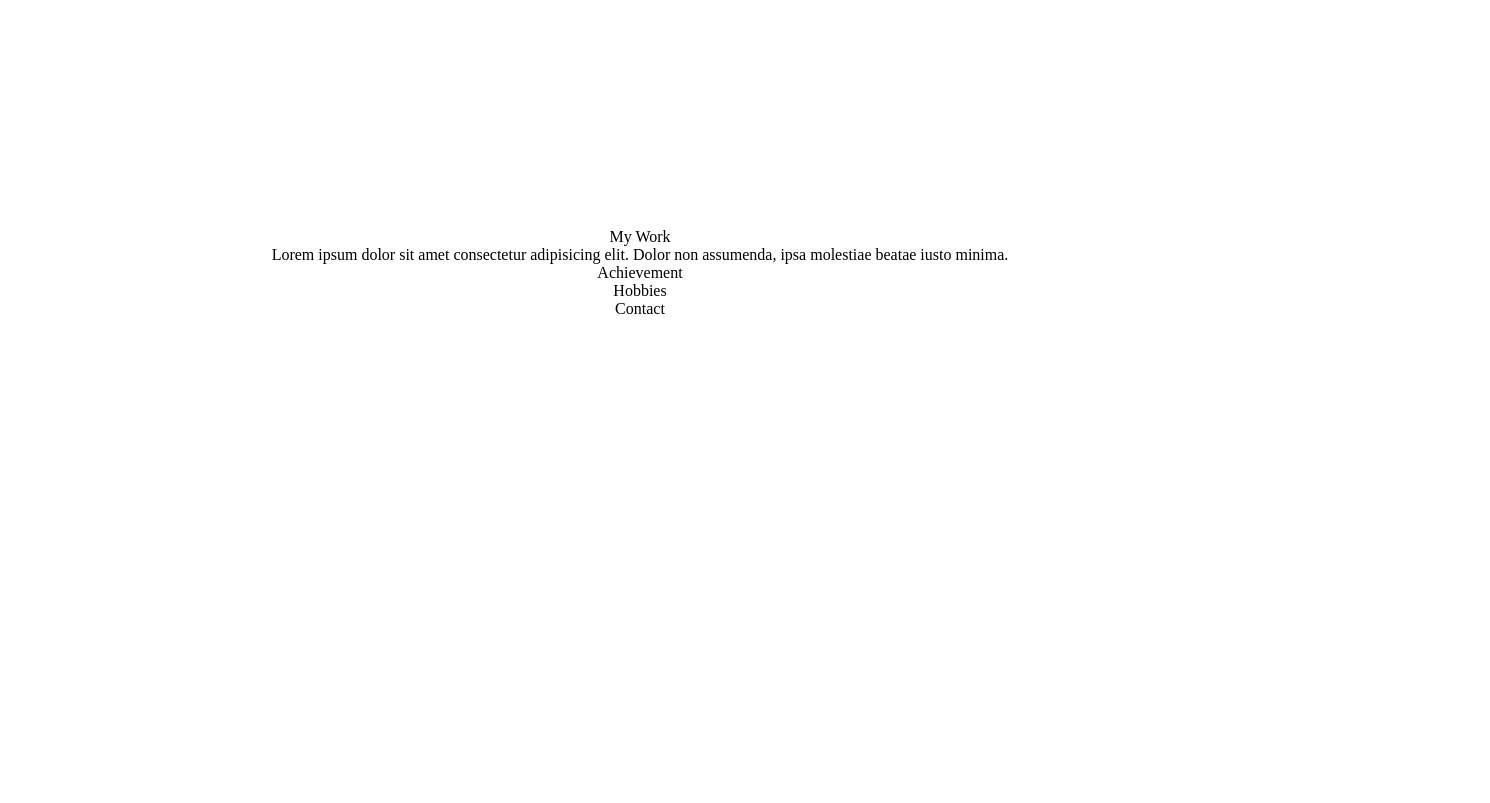
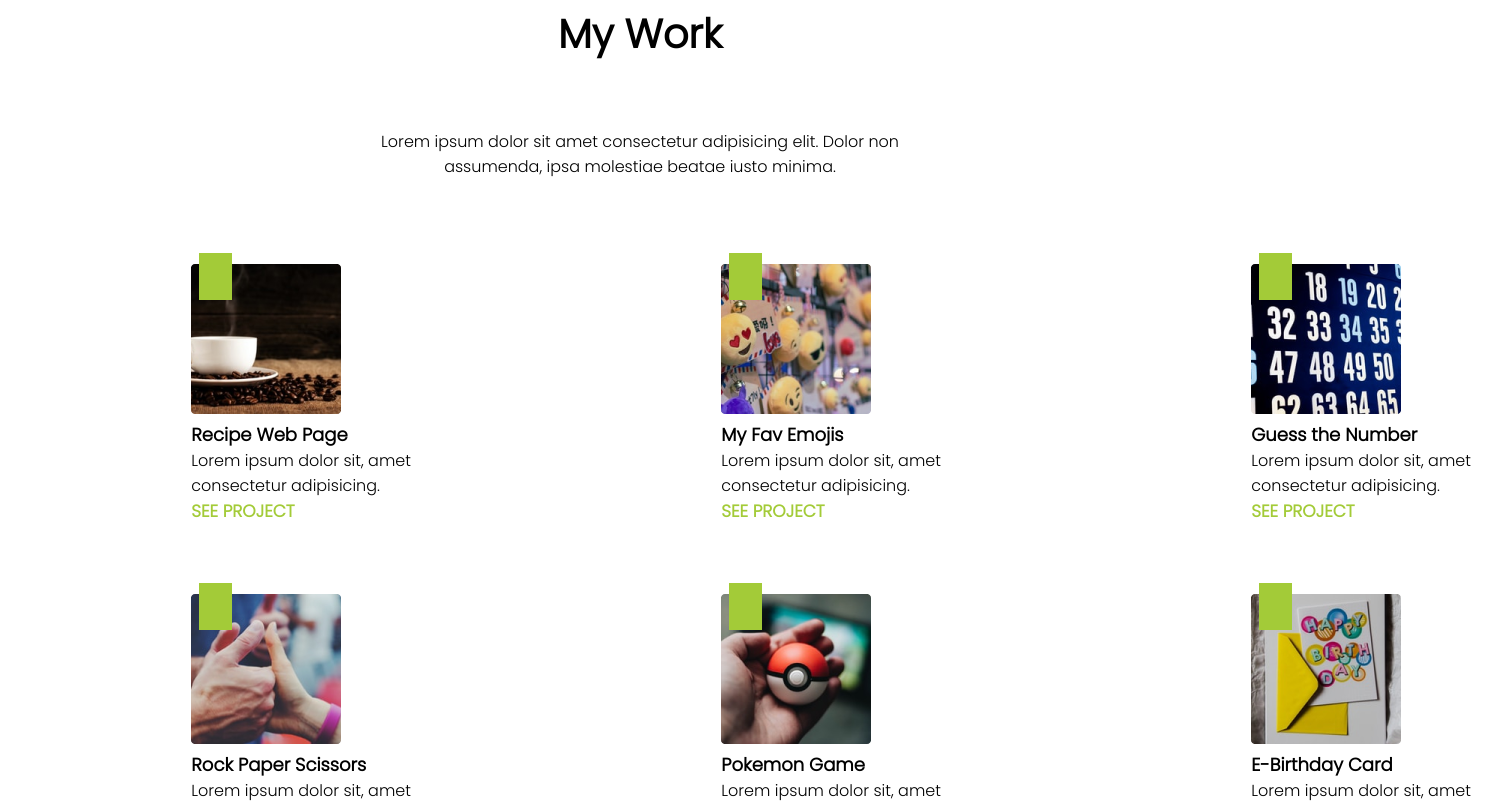
Before and after one commit to aryaniiit002/Cloning-a-Portfolio-Webpage, a React (Create React App) app: page /portfolio in a window 1280 px wide. Shown: the part 1120-1923 px from the top of the page, 1490 px wide, since content can reach past the window. Before the commit the page ends 1446 px from the top, so only its background shows below. Built offline with nearby package versions, Linux system fonts and the light colour scheme.

Commit message:
Updating Projects

```diff
--- a/src/components/Portfolio/Education/Education.css
+++ b/src/components/Portfolio/Education/Education.css
@@ -7,7 +7,7 @@
     display: flex;
     flex-direction: row;
     align-content: flex-start;
-    height: 65vh;
+    height: 37vh;
     margin: 35px 0px;
 }
 
--- a/src/components/Portfolio/Projects/Project.jsx
+++ b/src/components/Portfolio/Projects/Project.jsx
@@ -1,16 +1,94 @@
-import React from 'react'
+import React from 'react';
+import "./project.css";
+
+import recipe from "../../../images/recipe.png";
+import emoji from "../../../images/emoji.png";
+import guessthenumber from "../../../images/guess-the-number.png";
+import rockpaperscissors from "../../../images/rock-paper-scissors.png";
+import pokemon from "../../../images/pokemon.png";
+import ebirthdaycard from "../../../images/e-birthday-card.png";
 
 const Project = () => {
+
+	const hrefStyle = {
+		textDecoration: "none",
+		color: "#a3cb38",
+		fontSize: "17px",
+		fontWeight: "600",
+		cursor: "pointer"
+
+	};
+	const titleStyle = {
+		fontSize: "18px",
+		fontWeight: "600",
+	};
+	const descStyle = {
+		fontSize: "16px",
+	};
+
+	const projects = [
+		{
+			img: recipe,
+			title: "Recipe Web Page",
+			desc: "Lorem ipsum dolor sit, amet consectetur adipisicing.",
+			href: "link"
+		},
+		{
+			img: emoji,
+			title: "My Fav Emojis",
+			desc: "Lorem ipsum dolor sit, amet consectetur adipisicing.",
+			href: "link"
+		},
+		{
+			img: guessthenumber,
+			title: "Guess the Number",
+			desc: "Lorem ipsum dolor sit, amet consectetur adipisicing.",
+			href: "link"
+		},
+		{
+			img: rockpaperscissors,
+			title: "Rock Paper Scissors",
+			desc: "Lorem ipsum dolor sit, amet consectetur adipisicing.",
+			href: "link"
+		},
+		{
+			img: pokemon,
+			title: "Pokemon Game",
+			desc: "Lorem ipsum dolor sit, amet consectetur adipisicing.",
+			href: "link"
+		},
+		{
+			img: ebirthdaycard,
+			title: "E-Birthday Card",
+			desc: "Lorem ipsum dolor sit, amet consectetur adipisicing.",
+			href: "link"
+		},
+	]
+
+	const projectsList = projects.map((data) => {
+		return (
+			<>
+				<div className="projectSlides">
+					<div className="topBox"></div>
+					<img className="projectImage" src={data.img} alt="" /><br />
+					<span style={titleStyle}>{data.title}</span><br />
+					<span style={descStyle}>{data.desc}</span><br />
+					<a style={hrefStyle} href={data.href}>SEE PROJECT</a>
+				</div>
+			</>
+		)
+	});
+
 	return (
 		<div className="projectContainer">
-			<div className="header">
+			<div className="projectHeader">
 				My Work
 			</div>
 			<div className="bio">
 				Lorem ipsum dolor sit amet consectetur adipisicing elit. Dolor non assumenda, ipsa molestiae beatae iusto minima.
 			</div>
-			<div className="projectSlidesContainer">
-				{/* {projectsList} */}
+			<div className="grid">
+				{projectsList}
 			</div>
 		</div>
 	)
--- a/src/components/Portfolio/Projects/project.css
+++ b/src/components/Portfolio/Projects/project.css
@@ -0,0 +1,53 @@
+@import url('https://fonts.googleapis.com/css2?family=Poppins:ital,wght@1,900&display=swap');
+:root {
+    --boxGreen: #a3cb38;
+}
+
+.projectContainer {
+    display: flex;
+    flex-direction: column;
+    align-items: center;
+    /* height: 100vh; */
+    font-family: 'Poppins', sans-serif;
+    padding-bottom: 65px;
+}
+
+.projectHeader {
+    font-size: 40px;
+    font-weight: 600;
+    margin-bottom: 65px;
+}
+
+.bio {
+    margin-bottom: 85px;
+    width: 42%;
+}
+
+.grid {
+    display: grid;
+    grid-template-columns: repeat(3, 150px);
+    grid-template-rows: repeat(3, 200px);
+    grid-gap: 130px 380px;
+    width: 71%;
+}
+
+.projectSlides {
+    width: 159%;
+    height: 58vh;
+    text-align: left;
+    position: relative;
+}
+
+.projectImage {
+    z-index: -1;
+}
+
+.topBox {
+    height: 47px;
+    width: 33px;
+    position: absolute;
+    left: 0.5em;
+    background-color: var(--boxGreen);
+    z-index: 1;
+    top: -0.7em;
+}
```
